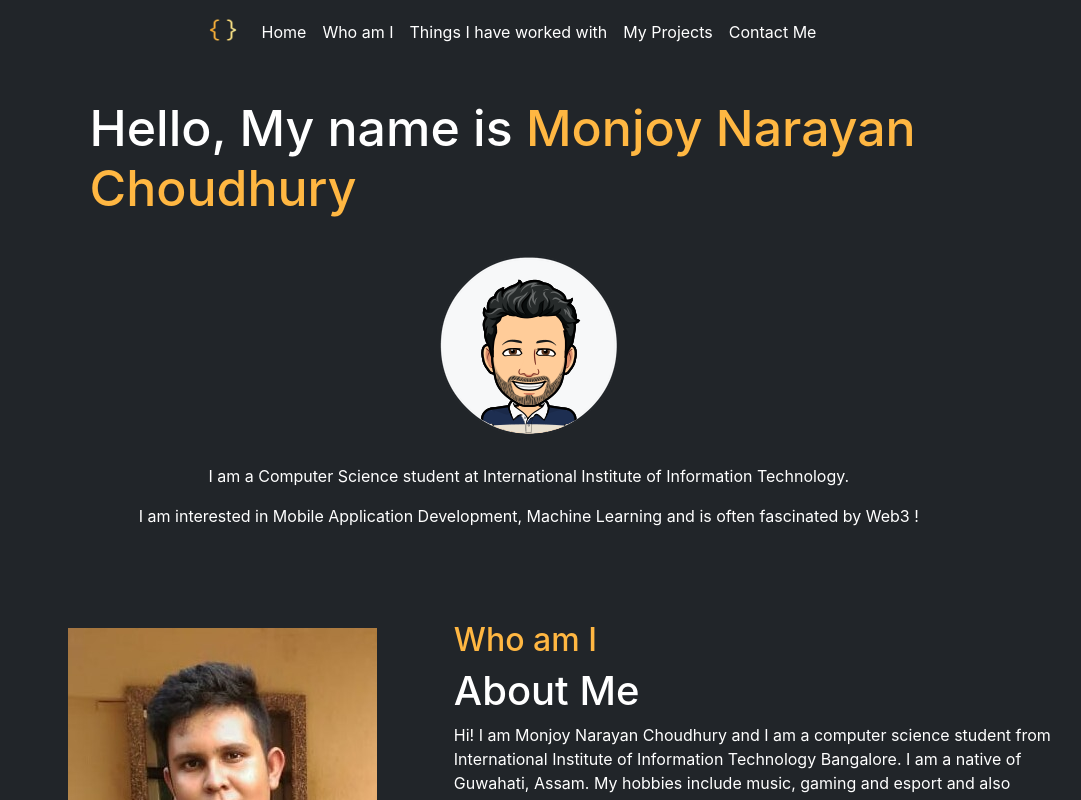
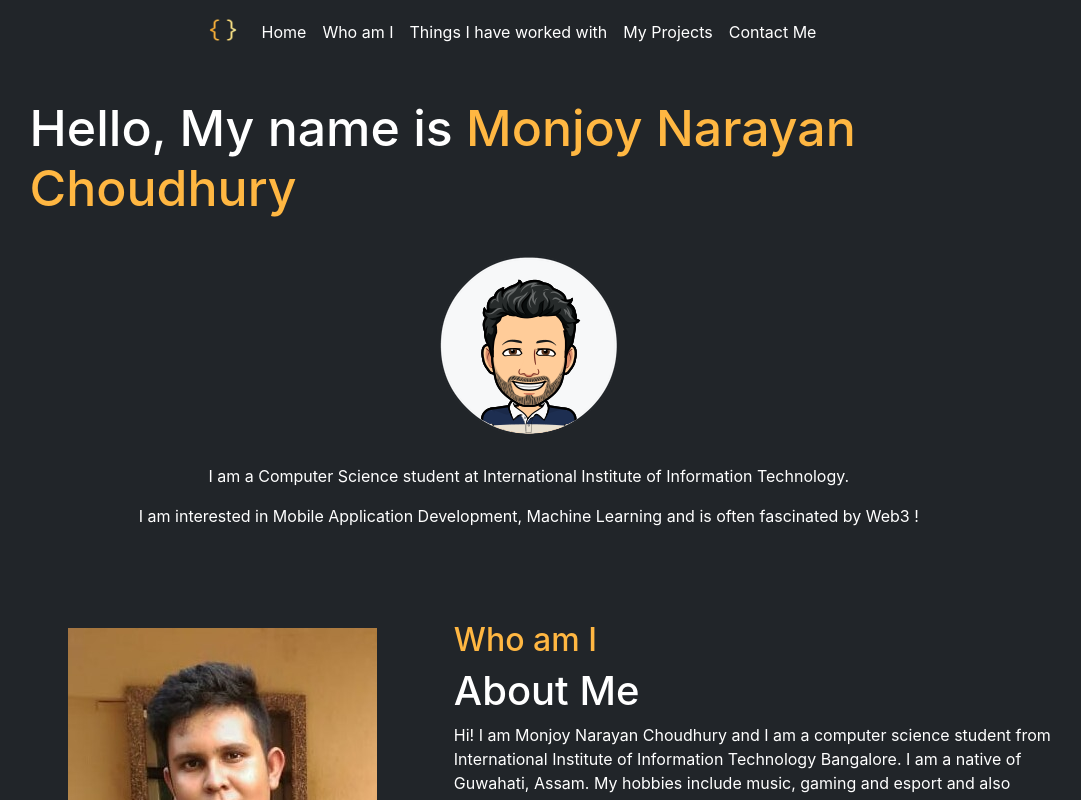
Before and after one commit to MnCSSJ4x/My-Website, a React (Create React App) app: page / in a window 1280 px wide. Shown: the top 800 px of the page, without its empty margins (124-1205 px from the left). Built offline with nearby package versions, Linux system fonts and the light colour scheme.

Commit message:
attempt to fix font

```diff
--- a/src/Componenets/Hero.css
+++ b/src/Componenets/Hero.css
@@ -7,27 +7,21 @@
 
     align-items: center;
 }
-.Hero .banner {
-
-    color:white;
-    width : 100%;
-    height : 100%;
 
 
-}
-.Hero .banner  .info {
+.Hero .info {
+    color: white;
     padding-top: 3%;
-    padding-left: 6%;
     font-size: 50px;
 }
-.Hero .banner  .info .name{
+.Hero .info .name{
 
     color : #ffb742;
 
 
 
 }
-.Hero .banner .bitmoji{
+.Hero  .bitmoji{
     display: flex;
     justify-content: center;
     align-items: center;
@@ -35,23 +29,24 @@
 
 
 }
-.Hero .banner .small-description{
+.Hero  .small-description{
 
 
     margin-top: 3%;
 
 }
-.Hero .banner .small-description .description1{
+.Hero .small-description .description1{
   display: flex;
   justify-content: center;
+  color: white;
 
 
 
 }
-.Hero .banner .small-description .description2{
+.Hero  .small-description .description2{
     display: flex;
     justify-content: center;
-
+    color: white;
 
 
   }
--- a/src/Componenets/Hero.js
+++ b/src/Componenets/Hero.js
@@ -5,7 +5,7 @@ const Hero = () => {
 
     return (
         <main className='Hero'>
-            <div className="banner">
+
 
                 <h2 className='info'>Hello, My name is <span className='name'> Monjoy Narayan Choudhury</span></h2>
                 <div className="bitmoji">
@@ -16,7 +16,7 @@ const Hero = () => {
                    <p className='description2'>I am interested in Mobile Application Development, Machine Learning and is often fascinated by Web3 !</p>
                 </div>
 
-            </div>
+
         </main>
 
 
```
